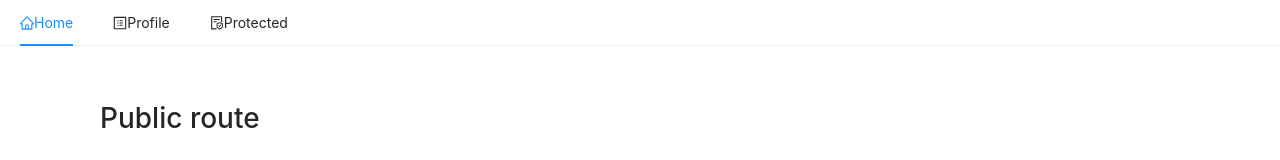
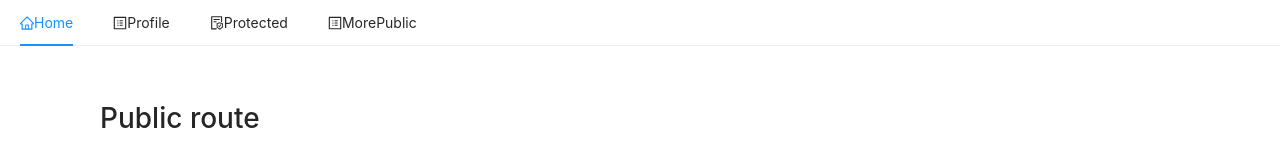
Before and after one commit to aleebit/basic-authentication, a React (Create React App) app: page /#/ in a window 1280 px wide. Shown: the top 160 px of the page. Built offline with nearby package versions, Linux system fonts and the light colour scheme; no server answers; what aws-amplify would draw is missing.

Commit message:
project-05

```diff
--- /dev/null
+++ b/src/MorePublic.js
@@ -0,0 +1,12 @@
+import React from "react";
+import Container from "./Container";
+
+const MorePublic = () => {
+    return(
+        <Container>
+            <h1>More Public</h1>
+        </Container>
+    );
+};
+
+export default MorePublic;
--- a/src/Nav.js
+++ b/src/Nav.js
@@ -6,6 +6,7 @@ import {
         , ProfileOutlined
         , FileProtectOutlined
         } from'@ant-design/icons';
+import { MenuItem } from '@aws-amplify/ui-react';
 
 const Nav = ({ current }) => {
   return (
@@ -46,6 +47,17 @@ const Nav = ({ current }) => {
                 <FileProtectOutlined />Protected
                 </Link>
             </Menu.Item>
+
+            <Menu.Item
+              key='morepublic'
+            >
+              <Link
+                to='/morepublic'
+              >
+                <ProfileOutlined />
+                MorePublic
+              </Link>
+            </Menu.Item>
       </Menu>
     </div>
   );
--- a/src/Profile.js
+++ b/src/Profile.js
@@ -11,6 +11,8 @@ import { Authenticator } from '@aws-amplify/ui-react';
 import '@aws-amplify/ui-react/styles.css';
 
 import Container from './Container';
+
+import { Button } from 'antd';
 
 const Profile = () => {
 
@@ -51,7 +53,13 @@ const Profile = () => {
             <h1>Hello {user.username}</h1>
             {console.log(user)}
             <h2>Email: {user.attributes.email}</h2>
-            <button onClick={signOut}>Sign out</button>
+            <Button
+              onClick={signOut}
+              type='primary'
+              size='large'
+              >
+                Sign out
+                </Button>
           </main>
         )}
       </Authenticator>
--- a/src/Router.js
+++ b/src/Router.js
@@ -15,6 +15,7 @@ import Nav from './Nav'
 import Public from './Public'
 import Profile from './Profile'
 import Protected from './Protected'
+import MorePublic from './MorePublic';
 
 const Router = () => {
 
@@ -62,6 +63,10 @@ const Router = () => {
             <Route
                 element={<Public/>}
             />
+            <Route
+                exact path="/morepublic"
+                element={<MorePublic />}
+            />
       </Routes>
     </HashRouter>
   );
```
